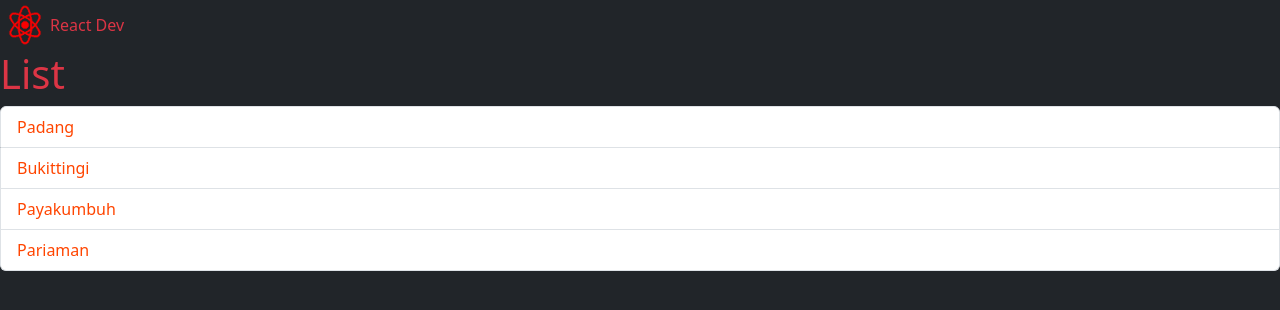
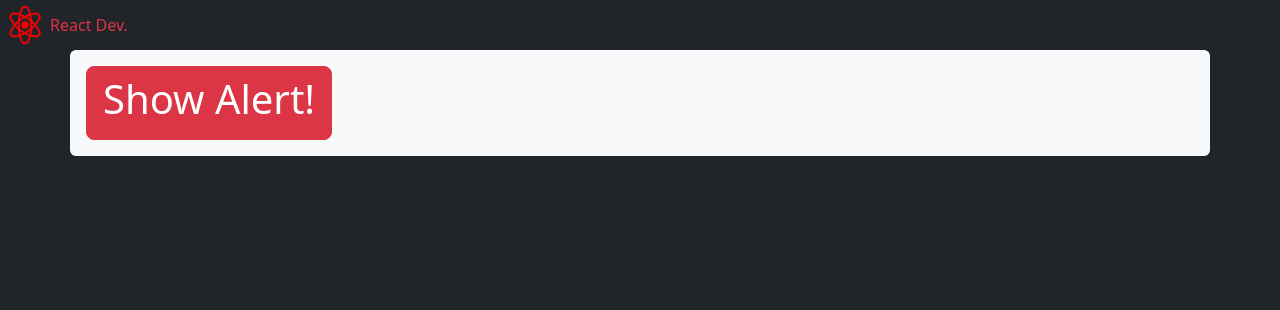
Before and after one commit to raihan-ys/reactzone, a React (Vite) app: page / in a window 1280 px wide. Shown: the top 310 px of the page. Built offline with nearby package versions, Linux system fonts and the light colour scheme.

Commit message:
Add more components..

```diff
--- /dev/null
+++ b/components/Alert.tsx
@@ -0,0 +1,14 @@
+import { ReactNode } from "react";
+
+interface Props {
+	children: ReactNode;
+	display?: 'block' | 'none';
+}
+
+const Alert = ({ children, display }: Props) => {
+	return (
+		<div className={ "alert alert-danger d-" + display }>{ children }</div>
+	)
+}
+
+export default Alert
--- /dev/null
+++ b/components/Button.tsx
@@ -0,0 +1,19 @@
+import { ReactNode } from 'react'
+
+interface Props {
+	children: ReactNode;
+	color?: 'primary' | 'secondary' | 'success' | 'danger' | 'warning' | 'info' | 'light' | 'dark';
+	onClick: () => void;
+}
+
+const Button = ({ children, color = 'secondary', onClick }: Props) => {
+	return (
+		<button
+			className={'btn btn-' + color + ' btn-lg'}
+			onClick={onClick}>
+			{ children }
+		</button>
+	)
+}
+
+export default Button
--- a/components/ListGroup.tsx
+++ b/components/ListGroup.tsx
@@ -1,25 +1,35 @@
 import { useState } from "react";
 
-function ListGroup() {
-  let items = ['Padang', 'Bukittingi', 'Payakumbuh', 'Pariaman'];
-  let selectedIndex = -1;
-  // Hook (state hook). This will return an array.
-  const arr = useState(-1);
-  arr[0] = selectedIndex; // variable selectedIndex
-  arr[1] // updater function
+interface Props {
+  items: string[];
+  heading: string;
+  // (item:string) => void
+  onSelectItem: (item:string) => void;
+}
+
+function ListGroup({ items, heading, onSelectItem } : Props) {
+  // first element is state variable, the second element is an updater function.
+  // useState is a hook (built-in react function) that allows you to add state to a functional component.
+  const [selectedIndex, setSelectedIndex] = useState(-1);
 
   return (
     <>
-      <h1 className="text-danger">List</h1>
+      <h1 className="text-danger">{heading}</h1>
 
-      { items.length == 0 && <p className="text-danger">No items found!</p> }
+      {items.length == 0 && <p className="text-danger">No items found!</p>}
       <ul className="list-group">
         {items.map((item, index) => (
           <li
+            className={
+              selectedIndex === index
+              ? 'list-group-item bg-danger text-white'
+              : 'list-group-item text-danger'
+            }
             key={item}
-            className={ selectedIndex === index ? 'list-group-item bg-secondary' : 'list-group-item' }
-            style={{ color: 'orangered' }}
-            onClick={() => selectedIndex = index  }>
+            onClick={() => {
+              setSelectedIndex(index);
+              onSelectItem(item);
+            }} >
             {item}
           </li>
         ))}
--- a/index.html
+++ b/index.html
@@ -4,20 +4,20 @@
     <meta charset="UTF-8" />
     <link rel="icon" type="image/png" href="/logo.png"/>
     <meta name="viewport" content="width=device-width, initial-scale=1.0"/>
-    <title>React Dev</title>
+    <title>React Dev.</title>
   </head>
   <body class="bg-dark">
     <!-- navbar -->
     <nav class="nav">
       <!-- logo -->
       <div class="d-flex flex-row align-items-center">
-        <img src="/logo.png" alt="React's Logo" style="height: 50px; width: 50px;">
-        <span class="text-danger">React Dev</span>
+        <img src="/logo.png" alt="React Dev's Logo" style="height: 50px; width: 50px;">
+        <span class="text-danger">React Dev.</span>
       </div>
     </nav>
 
     <!-- This is the container for the application. -->
-    <div id="root"></div>
+    <div id="root" class="container bg-light rounded p-3"></div>
     <!-- This is the entry point for the application. -->
     <script type="module" src="/src/main.tsx"></script>
   </body>
--- a/package.json
+++ b/package.json
@@ -10,6 +10,7 @@
     "preview": "vite preview"
   },
   "dependencies": {
+    "@fortawesome/fontawesome-svg-core": "^6.7.2",
     "bootstrap": "^5.3.3",
     "react": "^19.0.0",
     "react-dom": "^19.0.0"
--- a/src/App.tsx
+++ b/src/App.tsx
@@ -1,9 +1,14 @@
-import ListGroup from '../components/ListGroup';
+import Button from '../components/Button';
+import Alert from '../components/Alert';
 
 // App is the parent element.
 function App() {
-  // Message is the child element.
-  return <div><ListGroup/></div>
+  return <div>
+    <Alert display='none'>This is the alert!</Alert>
+    <Button color='danger' onClick={() => console.log('Clicked!')}>
+      <h1>Show Alert!</h1>
+    </Button>
+  </div>
 }
 
 export default App;
```
Also changed, not shown: components/QuizForm.tsx (added, +73 -0 lines), public/click.png (added), 1 other file (tests, documents, lock files or other folders).
